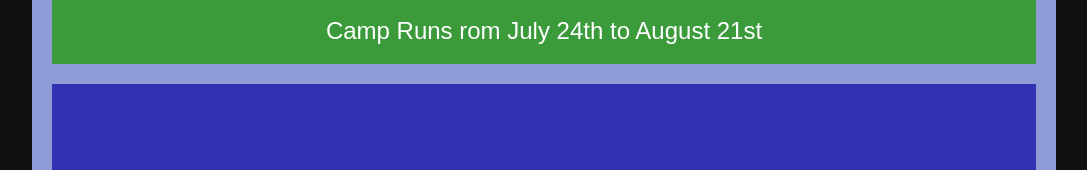
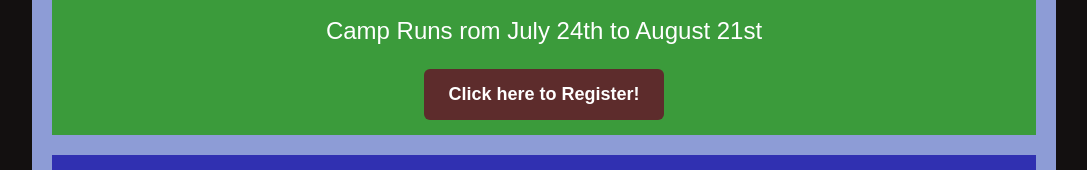
Before and after one commit to DockingMule/SummerCamp, a Next.js app: page / in a window 1280 px wide. Shown: the part 462-632 px from the top of the page, without its empty margins (96-1183 px from the left). Built offline with nearby package versions, Linux system fonts and the light colour scheme.

Commit message:
fixes #3

```diff
--- a/app/globals.css
+++ b/app/globals.css
@@ -230,6 +230,18 @@ body {
       color: inherit;
     }
 
+    .registrationButton {
+      display: inline-block;
+      padding: 12px 24px;
+      background-color: #5d2c2c;
+      color: white;
+      text-decoration: none;
+      border-radius: 6px;
+      font-size: 18px;
+      font-weight: bold;
+      margin-top: 10px;
+    }
+
   @media (max-width: 768px) {
     .content {
       width: 95%;
--- a/app/page.tsx
+++ b/app/page.tsx
@@ -9,6 +9,7 @@ export default function Home() {
       <h2>Registration Open Now!</h2>
       <p>Registration Open March 1st to July 20th</p>
       <p>Camp Runs rom July 24th to August 21st </p>
+      <a href="/register" className="registrationButton">Click here to Register!</a>
     </div>
     <div className="sideBySide blueBG">
       <div className="textSection">
```
